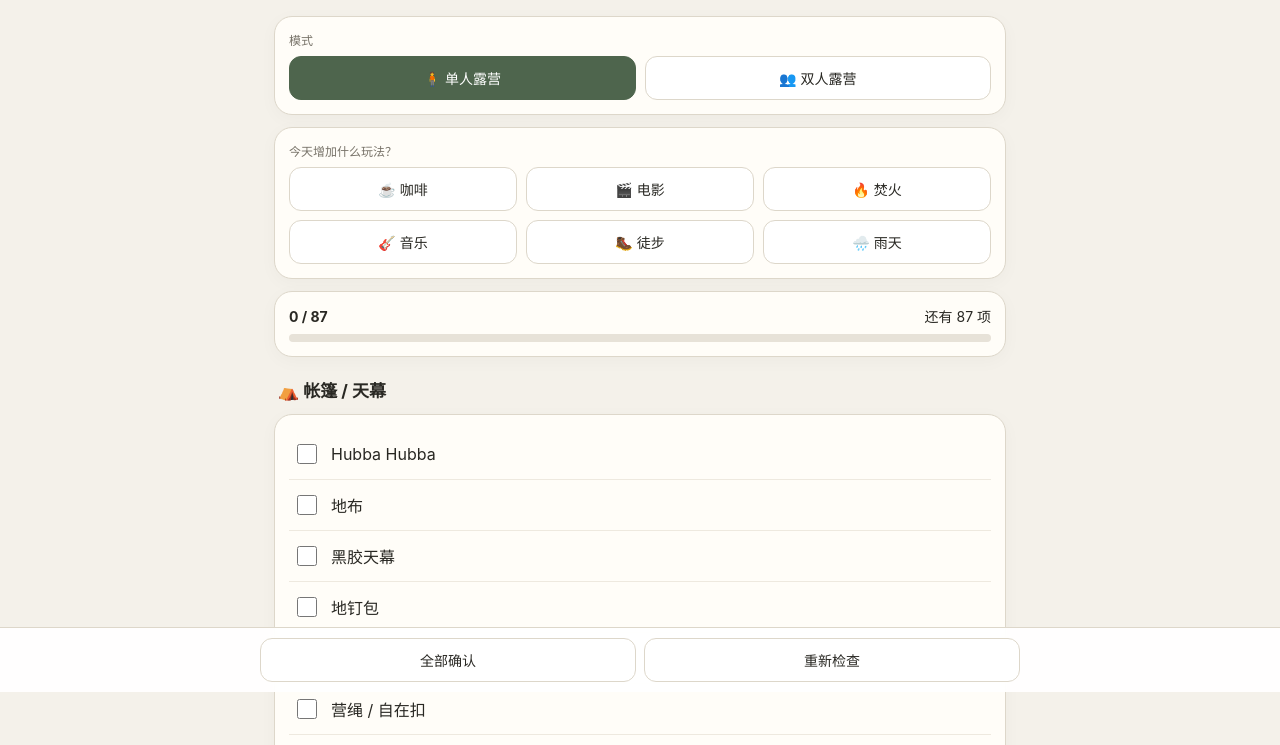
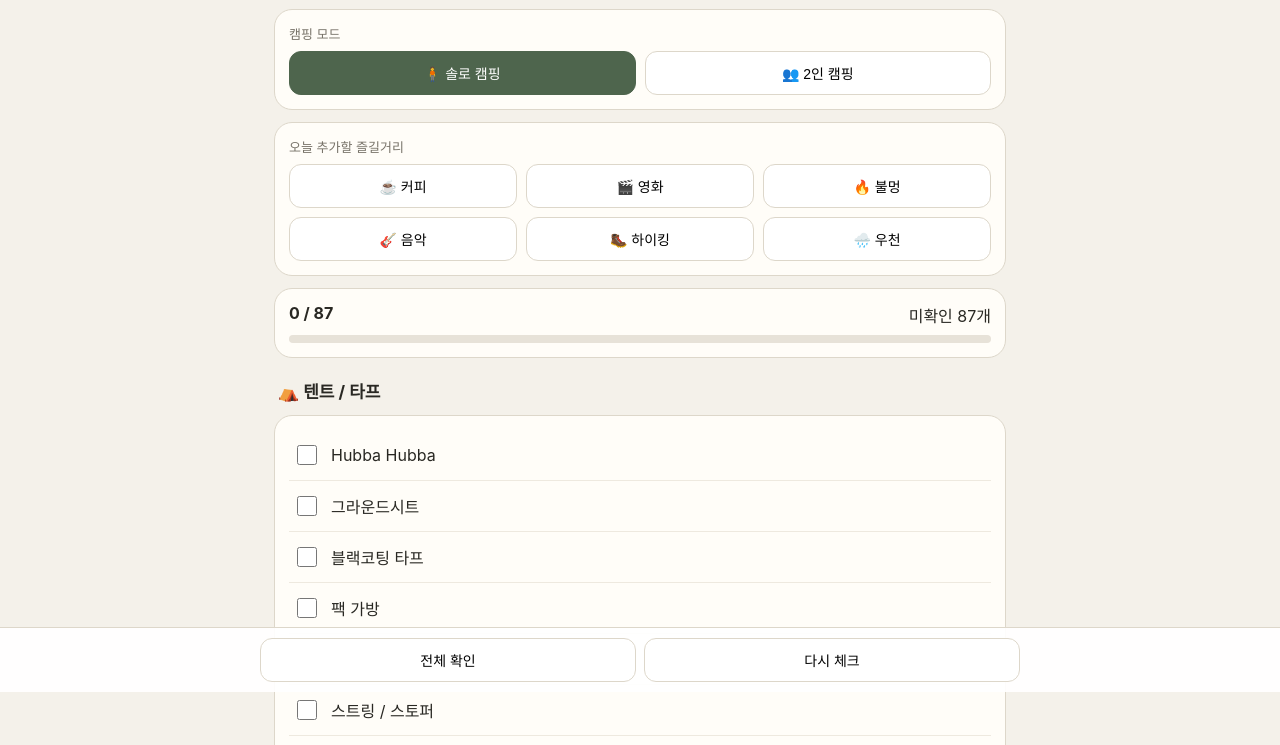
Before and after one commit to leeyan909-png/camping-check, a plain HTML site: page index.html in a window 1280 px wide. Shown: the part 108-853 px from the top of the page. Drawn offline with Linux system fonts and the light colour scheme.

Commit message:
Add files via upload

```diff
--- a/index.html
+++ b/index.html
@@ -1,139 +1,91 @@
 <!DOCTYPE html>
-<html lang="zh-CN">
+<html lang="ko">
 <head>
-<meta charset="UTF-8">
-<meta name="viewport" content="width=device-width, initial-scale=1.0">
-<title>我的露营 Check</title>
-<style>
-:root{--bg:#f4f1ea;--card:#fffdf8;--ink:#292823;--muted:#777268;--line:#ddd7ca;--accent:#4e654d;--accent2:#d8c7a1;--danger:#a64b3c}
-*{box-sizing:border-box}body{margin:0;background:var(--bg);color:var(--ink);font-family:-apple-system,BlinkMacSystemFont,"Segoe UI","Microsoft YaHei",sans-serif}
-.app{max-width:760px;margin:auto;padding:18px 14px 90px}
-header{padding:10px 4px 18px}h1{margin:0;font-size:28px;letter-spacing:.5px}.sub{color:var(--muted);margin-top:6px;font-size:14px}
-.panel{background:var(--card);border:1px solid var(--line);border-radius:18px;padding:14px;margin:12px 0;box-shadow:0 4px 18px #00000008}
-.modes,.packs,.actions{display:grid;grid-template-columns:repeat(2,1fr);gap:9px}.packs{grid-template-columns:repeat(3,1fr)}
-button{border:1px solid var(--line);background:#fff;border-radius:12px;padding:11px 10px;font-size:14px;color:var(--ink);cursor:pointer}
-button.active{background:var(--accent);color:white;border-color:var(--accent)}
-button:active{transform:scale(.98)}
-.progress{display:flex;justify-content:space-between;align-items:center;margin-bottom:8px;font-size:14px}.bar{height:8px;background:#e7e2d8;border-radius:99px;overflow:hidden}.fill{height:100%;background:var(--accent);width:0%;transition:.2s}
-h2{font-size:17px;margin:20px 4px 9px}.item{display:flex;align-items:center;gap:11px;padding:12px 4px;border-bottom:1px solid #eee9df}.item:last-child{border-bottom:0}
-.item input{width:20px;height:20px;accent-color:var(--accent);flex:0 0 auto}.item.done span{text-decoration:line-through;color:#aaa}.tag{margin-left:auto;font-size:11px;color:var(--muted)}
-.small{font-size:12px;color:var(--muted)}.danger{color:var(--danger)}.bottom{position:fixed;left:0;right:0;bottom:0;background:#ffffffed;backdrop-filter:blur(10px);border-top:1px solid var(--line);padding:10px}.bottom-inner{max-width:760px;margin:auto;display:flex;gap:8px}.bottom button{flex:1}
-@media(max-width:520px){.packs{grid-template-columns:repeat(2,1fr)}h1{font-size:24px}}
-</style>
+<meta charset="UTF-8"><meta name="viewport" content="width=device-width, initial-scale=1.0">
+<title>캠핑 체크</title>
 <link rel="manifest" href="manifest.webmanifest">
 <meta name="theme-color" content="#4e654d">
 <meta name="apple-mobile-web-app-capable" content="yes">
-<meta name="apple-mobile-web-app-status-bar-style" content="default">
-<meta name="apple-mobile-web-app-title" content="露营 Check">
+<meta name="apple-mobile-web-app-title" content="캠핑 체크">
 <link rel="apple-touch-icon" href="icon-192.png">
+<style>
+:root{--bg:#f4f1ea;--card:#fffdf8;--ink:#292823;--muted:#777268;--line:#ddd7ca;--accent:#4e654d}
+*{box-sizing:border-box}body{margin:0;background:var(--bg);color:var(--ink);font-family:-apple-system,BlinkMacSystemFont,"Segoe UI","Noto Sans KR",sans-serif}
+.app{max-width:760px;margin:auto;padding:18px 14px 90px}header{padding:10px 4px 18px}h1{margin:0;font-size:28px}.sub,.small{color:var(--muted);font-size:13px}
+.panel{background:var(--card);border:1px solid var(--line);border-radius:18px;padding:14px;margin:12px 0}
+.modes,.packs{display:grid;grid-template-columns:repeat(2,1fr);gap:9px}.packs{grid-template-columns:repeat(3,1fr)}
+button{border:1px solid var(--line);background:#fff;border-radius:12px;padding:11px;font-size:14px}button.active{background:var(--accent);color:white;border-color:var(--accent)}
+.progress{display:flex;justify-content:space-between;margin-bottom:8px}.bar{height:8px;background:#e7e2d8;border-radius:99px;overflow:hidden}.fill{height:100%;background:var(--accent);width:0}
+h2{font-size:17px;margin:20px 4px 9px}.item{display:flex;align-items:center;gap:11px;padding:12px 4px;border-bottom:1px solid #eee9df}.item:last-child{border-bottom:0}
+.item input{width:20px;height:20px;accent-color:var(--accent)}.item.done span{text-decoration:line-through;color:#aaa}
+.bottom{position:fixed;left:0;right:0;bottom:0;background:#ffffffed;border-top:1px solid var(--line);padding:10px}.bottom-inner{max-width:760px;margin:auto;display:flex;gap:8px}.bottom button{flex:1}
+@media(max-width:520px){.packs{grid-template-columns:repeat(2,1fr)}}
+</style>
 </head>
 <body>
 <div class="app">
-<header>
-<h1>🏕️ 我的露营 Check</h1>
-<div class="sub">出发前防遗忘 · 撤营时防遗漏 · 自动保存</div>
-</header>
+<header><h1>🏕️ 캠핑 체크</h1><div class="sub">출발 전 빠짐없이 · 철수 전 놓고 가지 않기 · 자동 저장</div></header>
 
-<div class="panel">
-<div class="small">模式</div>
-<div class="modes" style="margin-top:8px">
-<button id="solo" onclick="setMode('solo')">🧍 单人露营</button>
-<button id="duo" onclick="setMode('duo')">👥 双人露营</button>
-</div>
-</div>
+<div class="panel"><div class="small">캠핑 모드</div><div class="modes" style="margin-top:8px">
+<button id="solo" onclick="setMode('solo')">🧍 솔로 캠핑</button>
+<button id="duo" onclick="setMode('duo')">👥 2인 캠핑</button>
+</div></div>
 
-<div class="panel">
-<div class="small">今天增加什么玩法？</div>
-<div class="packs" style="margin-top:8px">
-<button onclick="togglePack('coffee')">☕ 咖啡</button>
-<button onclick="togglePack('movie')">🎬 电影</button>
-<button onclick="togglePack('fire')">🔥 焚火</button>
-<button onclick="togglePack('music')">🎸 音乐</button>
-<button onclick="togglePack('hike')">🥾 徒步</button>
-<button onclick="togglePack('rain')">🌧️ 雨天</button>
-</div>
-</div>
+<div class="panel"><div class="small">오늘 추가할 즐길거리</div><div class="packs" style="margin-top:8px">
+<button data-pack="coffee" onclick="togglePack('coffee')">☕ 커피</button>
+<button data-pack="movie" onclick="togglePack('movie')">🎬 영화</button>
+<button data-pack="fire" onclick="togglePack('fire')">🔥 불멍</button>
+<button data-pack="music" onclick="togglePack('music')">🎸 음악</button>
+<button data-pack="hike" onclick="togglePack('hike')">🥾 하이킹</button>
+<button data-pack="rain" onclick="togglePack('rain')">🌧️ 우천</button>
+</div></div>
 
-<div class="panel">
-<div class="progress"><strong id="count">0 / 0</strong><span id="status">准备中</span></div>
-<div class="bar"><div class="fill" id="fill"></div></div>
-</div>
-
+<div class="panel"><div class="progress"><strong id="count">0 / 0</strong><span id="status">준비 중</span></div><div class="bar"><div class="fill" id="fill"></div></div></div>
 <div id="list"></div>
 </div>
 
-<div class="bottom"><div class="bottom-inner">
-<button onclick="checkAll()">全部确认</button>
-<button onclick="resetChecks()">重新检查</button>
-</div></div>
+<div class="bottom"><div class="bottom-inner"><button onclick="checkAll()">전체 확인</button><button onclick="resetChecks()">다시 체크</button></div></div>
 
 <script>
-const baseSolo = [
-["⛺ 帐篷 / 天幕",["Hubba Hubba","地布","黑胶天幕","地钉包","天幕主杆 / 副杆","营绳 / 自在扣","营锤","备用营钉"]],
-["🪑 桌椅 / IGT",["IGT 二单元桌板","IGT 桌腿","折叠椅","脚撑椅","IGT 一单元板收纳","IGT 连接件 / 侧边配件","IGT 桌脚收纳袋","椅子收纳袋"]],
-["🍳 炊具 / 餐具",["餐具","杯子","Snow Peak 保温杯","炉具","气罐","锅 / 煎锅","锅夹","打火机","厨房剪","菜刀","砧板","料理夹","厨房纸","垃圾袋","洗碗布 / 海绵","洗洁精","保鲜袋 / 密封袋","调味料"]],
-["🛏️ 睡眠",["NEMO Tensor","ROCK 900 睡袋","枕头","睡袋内胆","睡眠眼罩","耳塞"]],
-["💡 电子 / 小物箱",["铝合金收纳箱","营灯","充电线","充电宝","多口充电器","备用电池","手电","头灯","线香","挂钩","小剪刀","扎带","魔术贴","胶带","防蚊用品","防水袋","小毛巾"]],
-["🧼 清洁",["湿巾","厨房纸","垃圾袋","洗洁精","海绵 / 抹布","桌面刷 / 小扫把","纸巾","卫生纸"]],
-["🧊 食品 / 保冷",["冷藏包 / 冰箱","冰袋","饮用水","食材","调味料","咖啡","零食","饮料"]],
-["🔋 电源 / 车辆",["手机","手机充电线","车载充电器","220V 延长线（需要时）","车钥匙","营地预约信息","身份证","钱包","ETC"]],
-["🧯 安全 / 应急",["简易急救包","创可贴","消毒湿巾","防晒","防蚊液"]]
+const baseSolo=[
+["⛺ 텐트 / 타프",["Hubba Hubba","그라운드시트","블랙코팅 타프","팩 가방","타프 메인폴 / 서브폴","스트링 / 스토퍼","팩 해머","여분 팩"]],
+["🪑 테이블 / 체어 / IGT",["IGT 2유닛 테이블","IGT 테이블 다리","폴딩 체어","풋레스트 체어","IGT 1유닛 플레이트 수납","IGT 연결 부품 / 사이드 액세서리","IGT 다리 수납가방","체어 수납가방"]],
+["🍳 조리 / 식기",["식기","컵","Snow Peak 보온 텀블러","버너","가스","냄비 / 프라이팬","냄비 집게","라이터","주방가위","칼","도마","조리 집게","키친타월","쓰레기봉투","수세미 / 스펀지","주방세제","지퍼백 / 밀폐봉투","양념"]],
+["🛏️ 취침",["NEMO Tensor","ROCK 900 침낭","베개","침낭 라이너","수면안대","귀마개"]],
+["💡 전자기기 / 소품 박스",["알루미늄 수납박스","캠핑 랜턴","충전 케이블","보조배터리","멀티 충전기","여분 배터리","손전등","헤드랜턴","모기향","후크","작은 가위","케이블타이","벨크로","테이프","모기 퇴치용품","방수팩","작은 수건"]],
+["🧼 청소 / 위생",["물티슈","키친타월","쓰레기봉투","주방세제","스펀지 / 행주","테이블 브러시 / 미니 빗자루","휴지","화장지"]],
+["🧊 식품 / 보냉",["쿨러 / 아이스박스","아이스팩","생수","식재료","양념","커피","간식","음료"]],
+["🔋 전원 / 차량",["휴대폰","휴대폰 충전 케이블","차량용 충전기","220V 연장선(필요 시)","차 키","캠핑장 예약정보","신분증","지갑","하이패스"]],
+["🧯 안전 / 응급",["간단 구급함","밴드","소독 티슈","선크림","모기 기피제"]]
 ];
-
-const duoExtra=[
-["👥 双人增加",["第二把椅子","第二套餐具","第二个杯子","第二个保温杯","更多饮用水","更多食材"]]
-];
-
+const duoExtra=[["👥 2인 추가",["두 번째 체어","두 번째 식기 세트","두 번째 컵","두 번째 보온 텀블러","추가 생수","추가 식재료"]]];
 const packs={
-coffee:["咖啡豆","咖啡磨","手冲器具","咖啡滤纸"],
-movie:["便携投影仪","遥控器","投影仪充电线","投影幕 / 白色幕布"],
-fire:["小型焚火台","薪柴","防火垫","防火手套","灭火器 / 灭火喷雾"],
-music:["吉他","拨片","吉他相关配件"],
-hike:["徒步鞋","登山杖","背包","水袋 / 水瓶","帽子"],
-rain:["雨衣 / 雨伞","帐篷防水检查用品","防水袋","备用毛巾","换洗衣物"]
+coffee:["원두","그라인더","핸드드립 도구","커피 필터"],
+movie:["미니 프로젝터","리모컨","프로젝터 충전 케이블","스크린 / 흰색 천"],
+fire:["미니 화로대","장작","방염 매트","방염 장갑","소화기 / 소화 스프레이"],
+music:["기타","피크","기타 액세서리"],
+hike:["등산화 / 트레킹화","등산스틱","배낭","물병 / 워터백","모자"],
+rain:["우비 / 우산","방수 점검용품","방수팩","여분 수건","갈아입을 옷"]
 };
-
-let mode=localStorage.mode||"solo";
-let selectedPacks=JSON.parse(localStorage.packs||"[]");
-let checks=JSON.parse(localStorage.checks||"{}");
-let retreat=false;
-
+const packNames={coffee:"커피",movie:"영화",fire:"불멍",music:"음악",hike:"하이킹",rain:"우천"};
+let mode=localStorage.mode||"solo",selectedPacks=JSON.parse(localStorage.packs||"[]"),checks=JSON.parse(localStorage.checks||"{}");
 function setMode(m){mode=m;localStorage.mode=m;render()}
 function togglePack(p){selectedPacks=selectedPacks.includes(p)?selectedPacks.filter(x=>x!==p):[...selectedPacks,p];localStorage.packs=JSON.stringify(selectedPacks);render()}
-function key(s){return s.replace(/[^\w\u4e00-\u9fff]/g,"")}
+function key(s){return s.replace(/[^\w\u3131-\u318e\uac00-\ud7a3]/g,"")}
 function toggle(item){checks[key(item)]=!checks[key(item)];localStorage.checks=JSON.stringify(checks);render()}
-function checkAll(){
-  getItems().forEach(x=>checks[key(x)]=true);localStorage.checks=JSON.stringify(checks);render()
-}
+function getSections(){let arr=[...baseSolo];if(mode==="duo")arr=[...arr,...duoExtra];selectedPacks.forEach(p=>arr.push(["🎯 "+packNames[p]+" 팩",packs[p]]));return arr}
+function getItems(){return getSections().flatMap(x=>x[1])}
+function checkAll(){getItems().forEach(x=>checks[key(x)]=true);localStorage.checks=JSON.stringify(checks);render()}
 function resetChecks(){checks={};localStorage.checks="{}";render()}
-function getItems(){
- let arr=[...baseSolo];
- if(mode==="duo")arr=[...arr,...duoExtra];
- selectedPacks.forEach(p=>arr.push(["🎯 "+({coffee:"咖啡",movie:"电影",fire:"焚火",music:"音乐",hike:"徒步",rain:"雨天"}[p])+"包",packs[p]]));
- return arr.flatMap(x=>x[1]);
-}
 function render(){
- document.getElementById("solo").classList.toggle("active",mode==="solo");
- document.getElementById("duo").classList.toggle("active",mode==="duo");
- let arr=[...baseSolo]; if(mode==="duo")arr=[...arr,...duoExtra];
- selectedPacks.forEach(p=>arr.push(["🎯 "+({coffee:"咖啡",movie:"电影",fire:"焚火",music:"音乐",hike:"徒步",rain:"雨天"}[p])+"包",packs[p]]));
- let total=0,done=0,html="";
- arr.forEach(([title,items])=>{
-   html+=`<h2>${title}</h2><div class="panel">`;
-   items.forEach(item=>{total++;let d=!!checks[key(item)];if(d)done++;html+=`<label class="item ${d?'done':''}"><input type="checkbox" ${d?'checked':''} onchange="toggle('${item.replace(/'/g,"\\'")}')"><span>${item}</span></label>`});
-   html+="</div>";
- });
- document.getElementById("list").innerHTML=html;
- document.getElementById("count").textContent=`${done} / ${total}`;
- document.getElementById("status").textContent=done===total?"🟢 可以出发":"还有 "+(total-done)+" 项";
- document.getElementById("fill").style.width=(total?done/total*100:0)+"%";
-}
-render();
+document.getElementById("solo").classList.toggle("active",mode==="solo");document.getElementById("duo").classList.toggle("active",mode==="duo");
+document.querySelectorAll("[data-pack]").forEach(b=>b.classList.toggle("active",selectedPacks.includes(b.dataset.pack)));
+let total=0,done=0,html="";
+getSections().forEach(([title,items])=>{html+=`<h2>${title}</h2><div class="panel">`;items.forEach(item=>{total++;let d=!!checks[key(item)];if(d)done++;html+=`<label class="item ${d?'done':''}"><input type="checkbox" ${d?'checked':''} onchange="toggle('${item.replace(/'/g,"\\'")}')"><span>${item}</span></label>`});html+="</div>"});
+document.getElementById("list").innerHTML=html;document.getElementById("count").textContent=`${done} / ${total}`;
+document.getElementById("status").textContent=done===total?"🟢 출발 가능":"미확인 "+(total-done)+"개";
+document.getElementById("fill").style.width=(total?done/total*100:0)+"%";
+}render();
+if('serviceWorker'in navigator){window.addEventListener('load',()=>navigator.serviceWorker.register('./sw.js').catch(()=>{}))}
 </script>
-<script>
-if ('serviceWorker' in navigator) {
-  window.addEventListener('load', () => navigator.serviceWorker.register('./sw.js').catch(()=>{}));
-}
-</script>
-</body>
-</html>
+</body></html>
```
Also changed, not shown: sw.js (+2 -7 lines), icon-192.png, icon-512.png, manifest.webmanifest.
